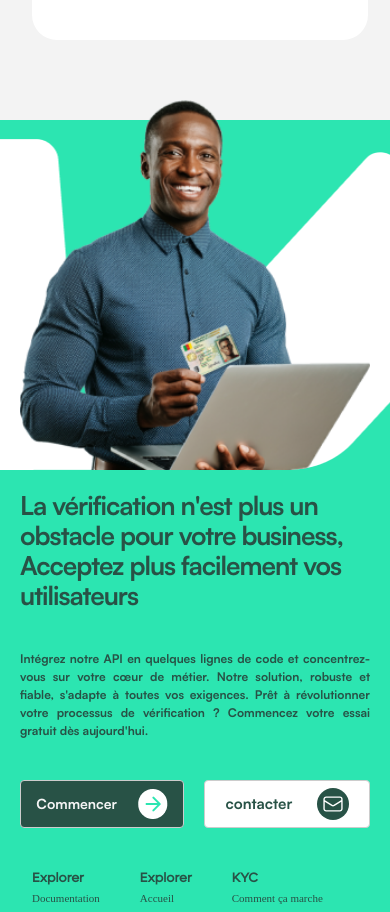
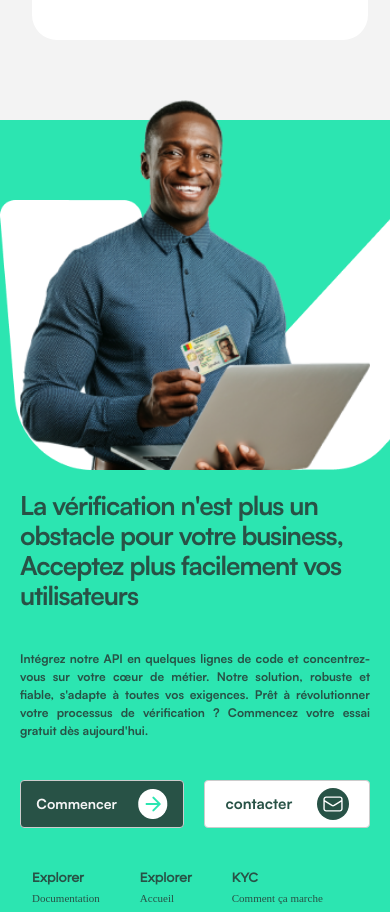
Before and after one commit to chrisvaldes/sekure, a React (Create React App) app: page /screening in a window 390 px wide. Shown: the part 8643-9555 px from the top of the page. Built offline with nearby package versions, Linux system fonts and the light colour scheme.

Commit message:
responsif-about

```diff
--- a/src/Components/FooterAccueil.jsx
+++ b/src/Components/FooterAccueil.jsx
@@ -56,7 +56,7 @@ export default function FooterAccueil() {
 
                     </div>
                 </div>
-                <div className="relative  footer-page-order-other lg:hidden block items-center justify-center order-1 lg:order-2  w-full h-[350px]">
+                <div className="relative  footer-page-order lg:hidden block items-center justify-center order-1 lg:order-2  w-full h-[350px]">
                     <div className="flex items-center justify-center absolute bottom-0 lg:left-0 w-full">
                         <img src={manFooter} alt="" className='w-[350px] h-[380px] sm:w-[420.12px] sm:h-[444px]' />
                     </div>
--- a/src/index.css
+++ b/src/index.css
@@ -1144,6 +1144,7 @@ textarea {
   background-position: bottom center;
   /* Ajustez la position selon vos besoins */
   background-repeat: no-repeat;
+  background-size: contain;
   /* Évite la répétition des images */
 }
 
@@ -1878,7 +1879,7 @@ textarea {
     background-image: url('../src/images/footer/vector-white.png');
     background-position: bottom left;
     background-repeat: no-repeat;
-    background-size: 170% auto;
+    background-size: 130% auto;
   }
 
   .title {
```
